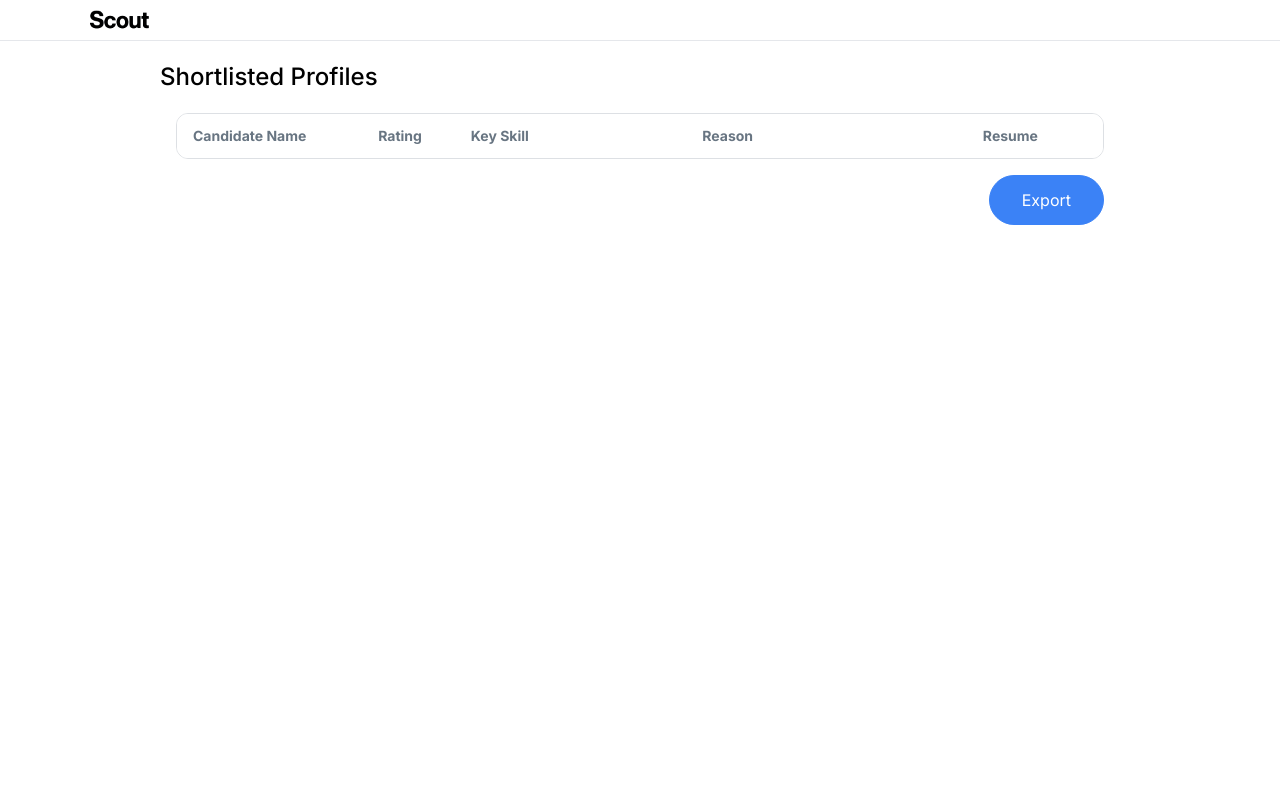
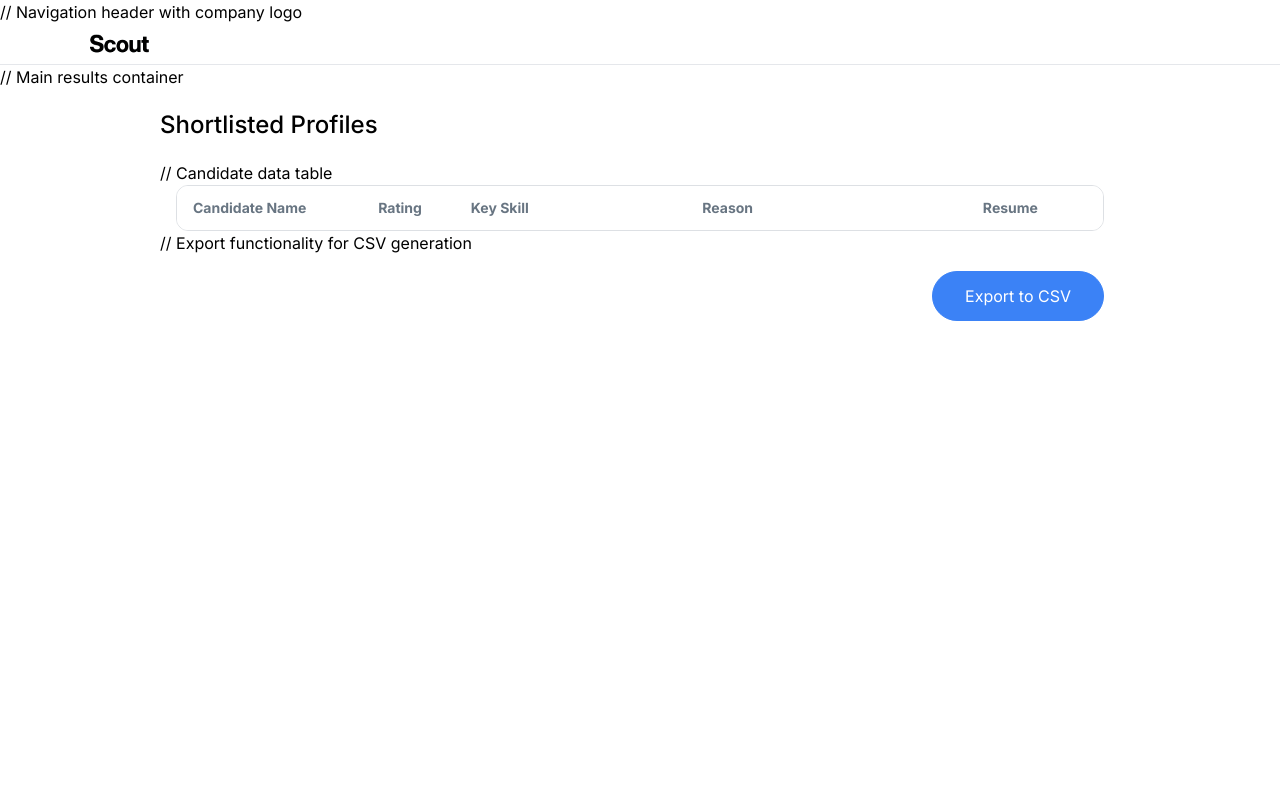
Before and after one commit to Harshal-Ahire/Scout, a Flask app: page /results in a window 1280 px wide. Run offline with Flask 3, Linux system fonts and the light colour scheme; lists and menus that the app fills with data are empty; some libraries are stand-ins or nearby versions.

Commit message:
Update result.html

```diff
--- a/templates/result.html
+++ b/templates/result.html
@@ -2,6 +2,7 @@
 <html lang="en">
   <head>
     <meta charset="UTF-8" />
+    <meta name="viewport" content="width=device-width, initial-scale=1.0">
     <title>Scout - Shortlisted Profiles</title>
     <link rel="preconnect" href="https://fonts.gstatic.com/" crossorigin />
     <link
@@ -14,16 +15,16 @@
   <body style='font-family: Inter, "Noto Sans", sans-serif;' class="bg-white">
     <div class="min-h-screen flex flex-col">
 
-      <!-- Header with resized and repositioned logo -->
+      // Navigation header with company logo
       <header class="flex justify-between items-center px-10 py-2 border-b border-gray-200">
         <img src="{{ url_for('static', filename='images/sc.PNG') }}" alt="Scout Logo" class="h-6 w-auto ml-12" style="filter: brightness(1.0) contrast(1.1);">
       </header>
 
-      <!-- Main Content -->
+      // Main results container
       <div class="flex flex-col flex-1 px-40 py-5">
         <h2 class="text-2xl font-medium text-left mb-5">Shortlisted Profiles</h2>
 
-        <!-- Table -->
+        // Candidate data table
         <div class="overflow-hidden rounded-xl border border-[#dde0e4] bg-white mx-4">
           <table class="w-full">
             <thead class="bg-white text-left text-sm font-medium text-[#687582]">
@@ -44,8 +45,8 @@
                 <td class="px-4 py-3">{{ c.reason | safe }}</td>
                 <td class="px-4 py-3 text-center">
                   <a href="{{ c.resume_url }}"
-                     class="text-blue-600 text-lg hover:underline"
-                     title="Download Resume">⭳</a>
+                     class="text-blue-600 text-sm hover:underline font-medium"
+                     title="Download Resume">Download</a>
                 </td>
               </tr>
               {% endfor %}
@@ -53,11 +54,11 @@
           </table>
         </div>
 
-        <!-- Export Button -->
+        // Export functionality for CSV generation
         <div class="flex justify-end px-4 mt-4">
           <form action="{{ url_for('export_csv') }}" method="post">
-            <button type="submit" class="px-8 py-3 rounded-full border border-blue-500 bg-blue-500 text-white hover:bg-white hover:text-black hover:border-black transition">
-              Export
+            <button type="submit" class="px-8 py-3 rounded-full border border-blue-500 bg-blue-500 text-white hover:bg-white hover:text-black hover:border-black transition-all duration-200">
+              Export to CSV
             </button>
           </form>
         </div>
```
